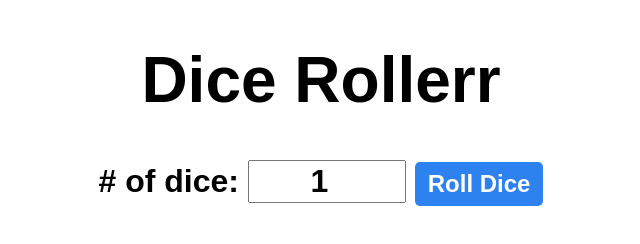
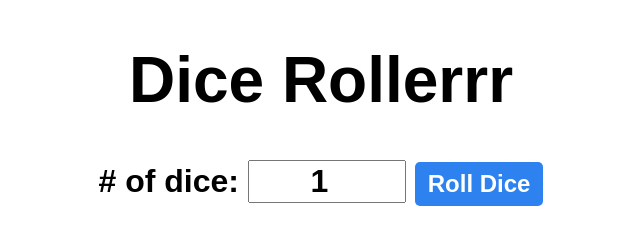
Before and after one commit to ayyeshakhann5-bit/javascript-practice, a plain HTML site: page DiceRollerProgram.html in a window 1280 px wide. Shown: the whole page, without its empty margins (319-959 px from the left). Drawn offline with Linux system fonts and the light colour scheme.

Commit message:
DiceRoller

```diff
--- a/DiceRollerProgram.html
+++ b/DiceRollerProgram.html
@@ -8,7 +8,7 @@
 </head>
 <body>
   <div id="container">
-    <h1>Dice Rollerr </h1>
+    <h1>Dice Rollerrr </h1>
     <label for=""># of dice:</label>
     <input type="number" min="1" value="1" id="numOfDice">
     <button onclick="rollDice()">Roll Dice</button>
```
